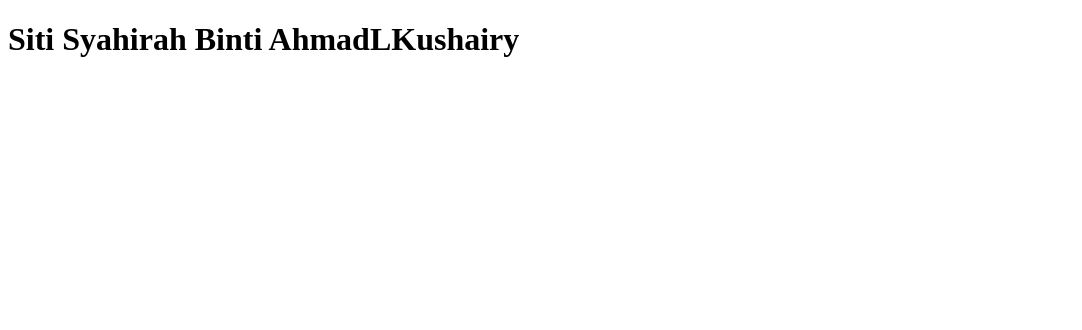
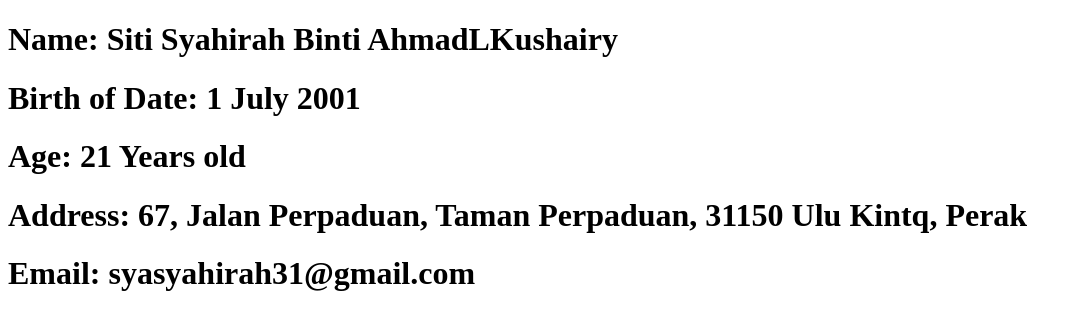
Before and after one commit to syhirrh/StudentProfile, a plain HTML site: page index.html in a window 1280 px wide. Shown: the whole page, without its empty margins (0-1082 px from the left). Drawn offline with Linux system fonts and the light colour scheme.

Commit message:
Add Pofile

```diff
--- a/index.html
+++ b/index.html
@@ -4,9 +4,13 @@
     <meta charset="UTF-8">
     <meta http-equiv="X-UA-Compatible" content="IE=edge">
     <meta name="viewport" content="width=device-width, initial-scale=1.0">
-    <title>Document</title>
+    <title>Profile Background</title>
 </head>
 <body>
-    <h1>Siti Syahirah Binti AhmadLKushairy</h1>
+    <h1>Name: Siti Syahirah Binti AhmadLKushairy</h1>
+    <h1>Birth of Date: 1 July 2001</h1>
+    <h1>Age: 21 Years old</h1>
+    <h1>Address: 67, Jalan Perpaduan, Taman Perpaduan, 31150 Ulu Kintq, Perak</h1>
+    <h1>Email: syasyahirah31@gmail.com</h1>
 </body>
 </html>
```
